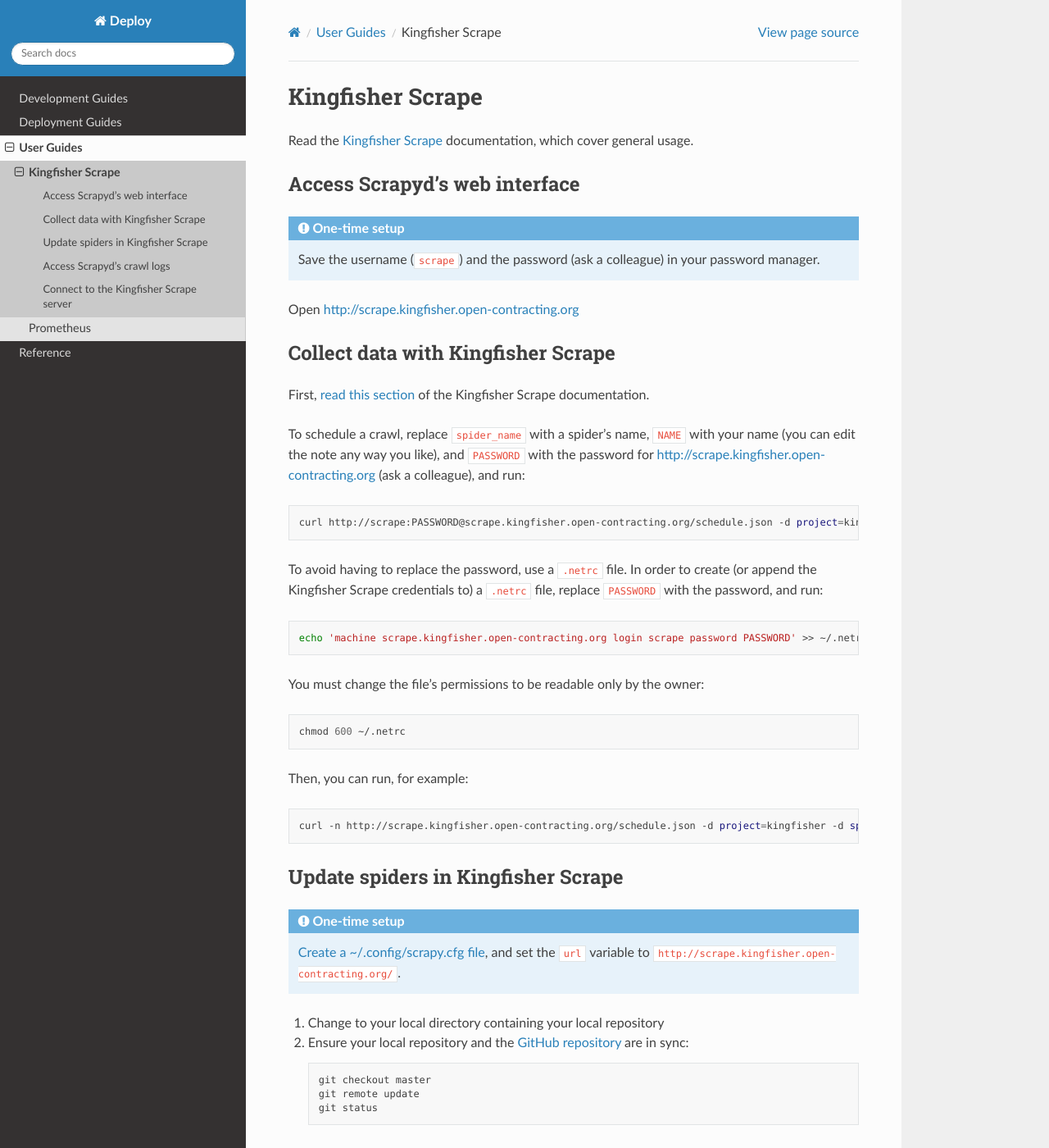
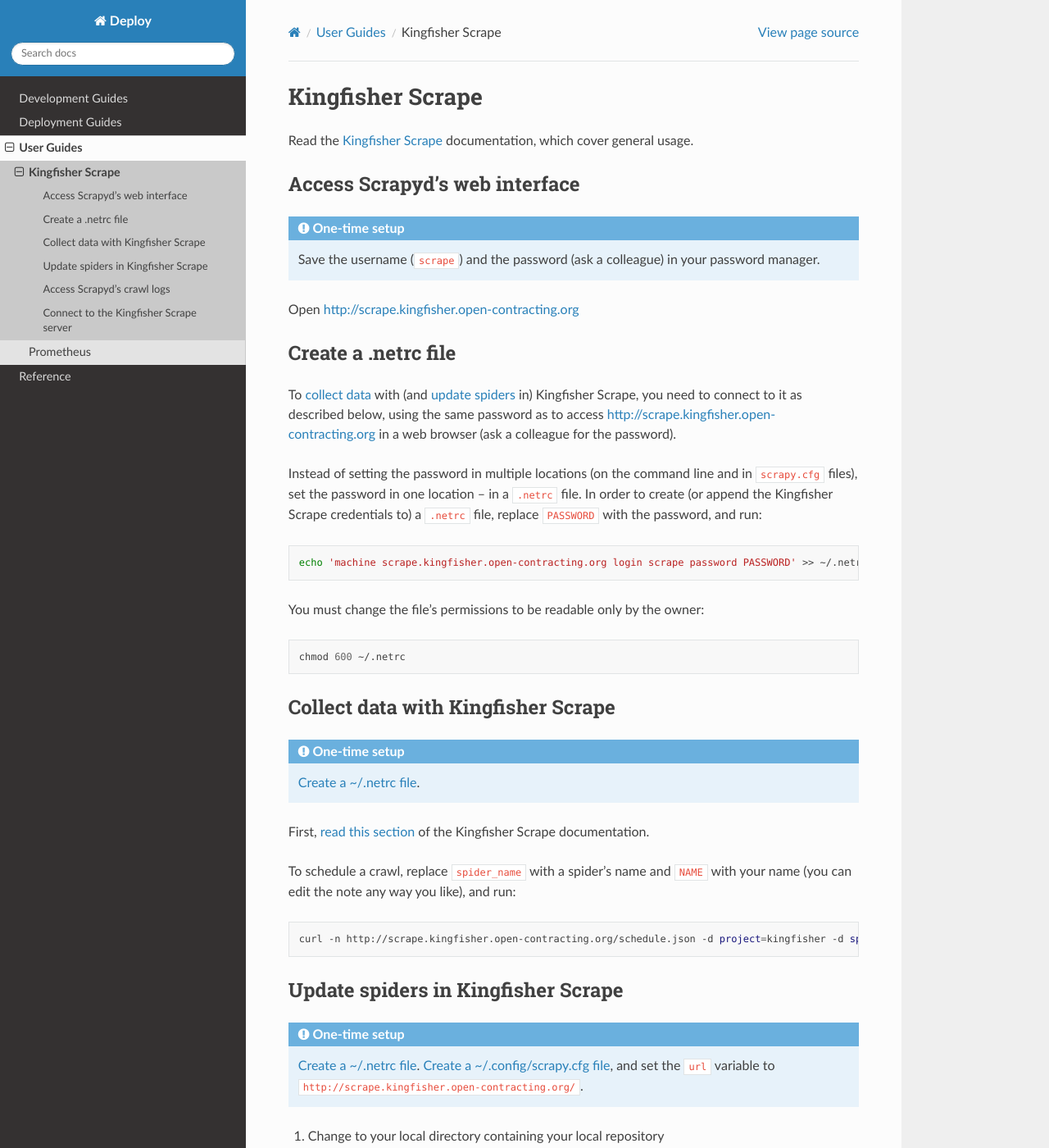
Before and after one commit to open-contracting/deploy, a Sphinx documentation site: the page built from docs/use/kingfisher-collect.rst, in a window 1280 px wide and 1400 px high. Shown: the whole window at 82% size. Built offline with Sphinx 7.4.7 and the Read the Docs theme 2.0.0, drawn with Linux system fonts in a browser that asks for light colours.

Commit message:
Add common section for creating netrc file

```diff
--- a/docs/use/kingfisher-collect.rst
+++ b/docs/use/kingfisher-collect.rst
@@ -14,18 +14,14 @@
 
 Open http://scrape.kingfisher.open-contracting.org
 
-Collect data with Kingfisher Scrape
------------------------------------
+.. _create-netrc-file:
 
-First, `read this section <https://kingfisher-scrape.readthedocs.io/en/latest/scrapyd.html#collect-data>`__ of the Kingfisher Scrape documentation.
+Create a .netrc file
+--------------------
 
-To schedule a crawl, replace ``spider_name`` with a spider's name, ``NAME`` with your name (you can edit the note any way you like), and ``PASSWORD`` with the password for http://scrape.kingfisher.open-contracting.org (ask a colleague), and run:
+To :ref:`collect data<collect-data>` with (and :ref:`update spiders<update-spiders>` in) Kingfisher Scrape, you need to connect to it as described below, using the same password as to access http://scrape.kingfisher.open-contracting.org in a web browser (ask a colleague for the password).
 
-.. code-block:: bash
-
-   curl http://scrape:PASSWORD@scrape.kingfisher.open-contracting.org/schedule.json -d project=kingfisher -d spider=spider_name -d note="Started by NAME."
-
-To avoid having to replace the password, use a ``.netrc`` file. In order to create (or append the Kingfisher Scrape credentials to) a ``.netrc`` file, replace ``PASSWORD`` with the password, and run:
+Instead of setting the password in multiple locations (on the command line and in ``scrapy.cfg`` files), set the password in one location – in a ``.netrc`` file. In order to create (or append the Kingfisher Scrape credentials to) a ``.netrc`` file, replace ``PASSWORD`` with the password, and run:
 
 .. code-block:: bash
 
@@ -37,18 +33,31 @@
 
    chmod 600 ~/.netrc
 
-Then, you can run, for example:
+.. _collect-data:
+
+Collect data with Kingfisher Scrape
+-----------------------------------
+
+.. admonition:: One-time setup
+
+   :ref:`Create a ~/.netrc file<create-netrc-file>`.
+
+First, `read this section <https://kingfisher-scrape.readthedocs.io/en/latest/scrapyd.html#collect-data>`__ of the Kingfisher Scrape documentation.
+
+To schedule a crawl, replace ``spider_name`` with a spider's name and ``NAME`` with your name (you can edit the note any way you like), and run:
 
 .. code-block:: bash
 
    curl -n http://scrape.kingfisher.open-contracting.org/schedule.json -d project=kingfisher -d spider=spider_name -d note="Started by NAME."
+
+.. _update-spiders:
 
 Update spiders in Kingfisher Scrape
 -----------------------------------
 
 .. admonition:: One-time setup
 
-   `Create a ~/.config/scrapy.cfg file <https://kingfisher-scrape.readthedocs.io/en/latest/scrapyd.html#configure-kingfisher-scrape>`__, and set the ``url`` variable to ``http://scrape.kingfisher.open-contracting.org/``.
+   :ref:`Create a ~/.netrc file<create-netrc-file>`. `Create a ~/.config/scrapy.cfg file <https://kingfisher-scrape.readthedocs.io/en/latest/scrapyd.html#configure-kingfisher-scrape>`__, and set the ``url`` variable to ``http://scrape.kingfisher.open-contracting.org/``.
 
 #. Change to your local directory containing your local repository
 
```
